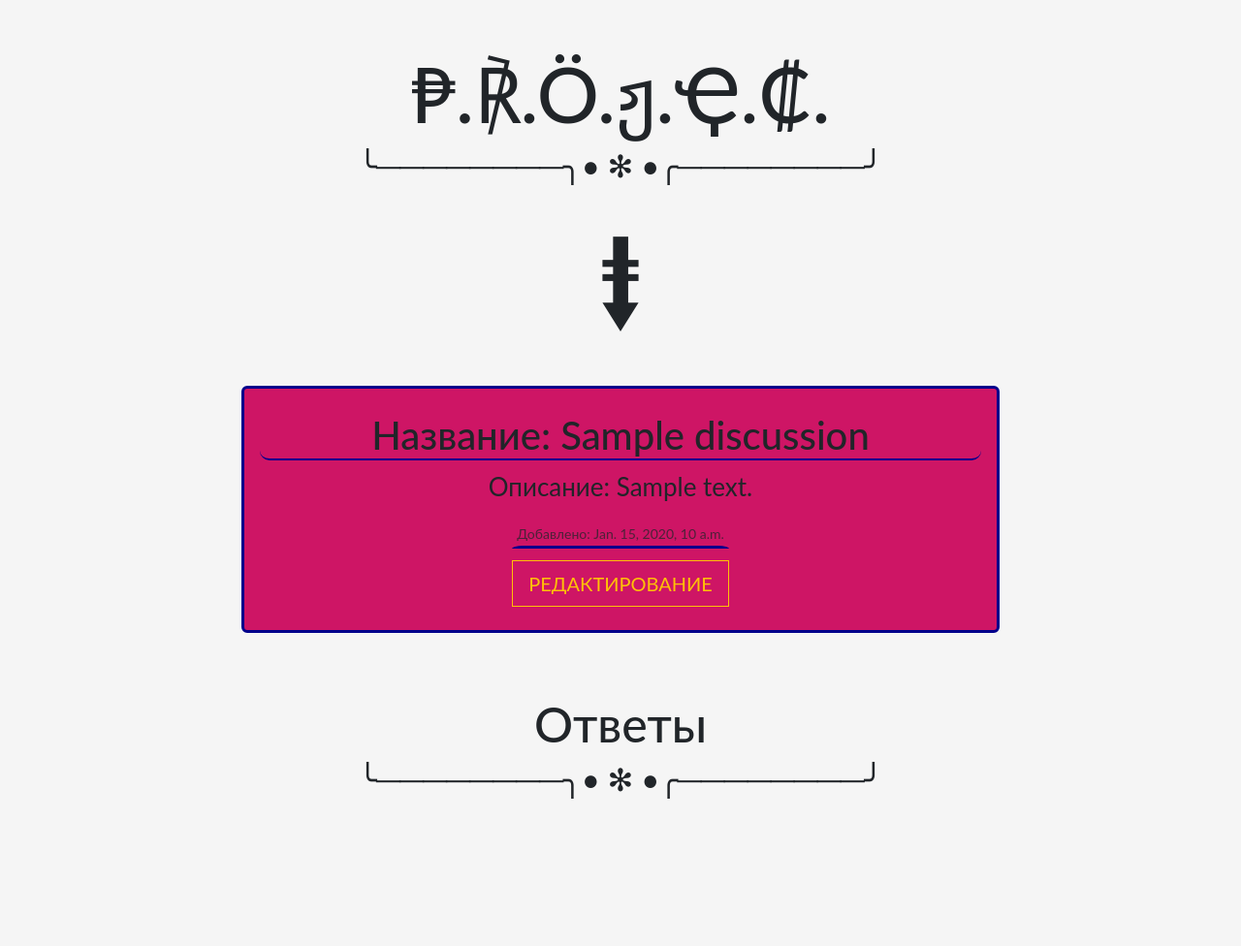
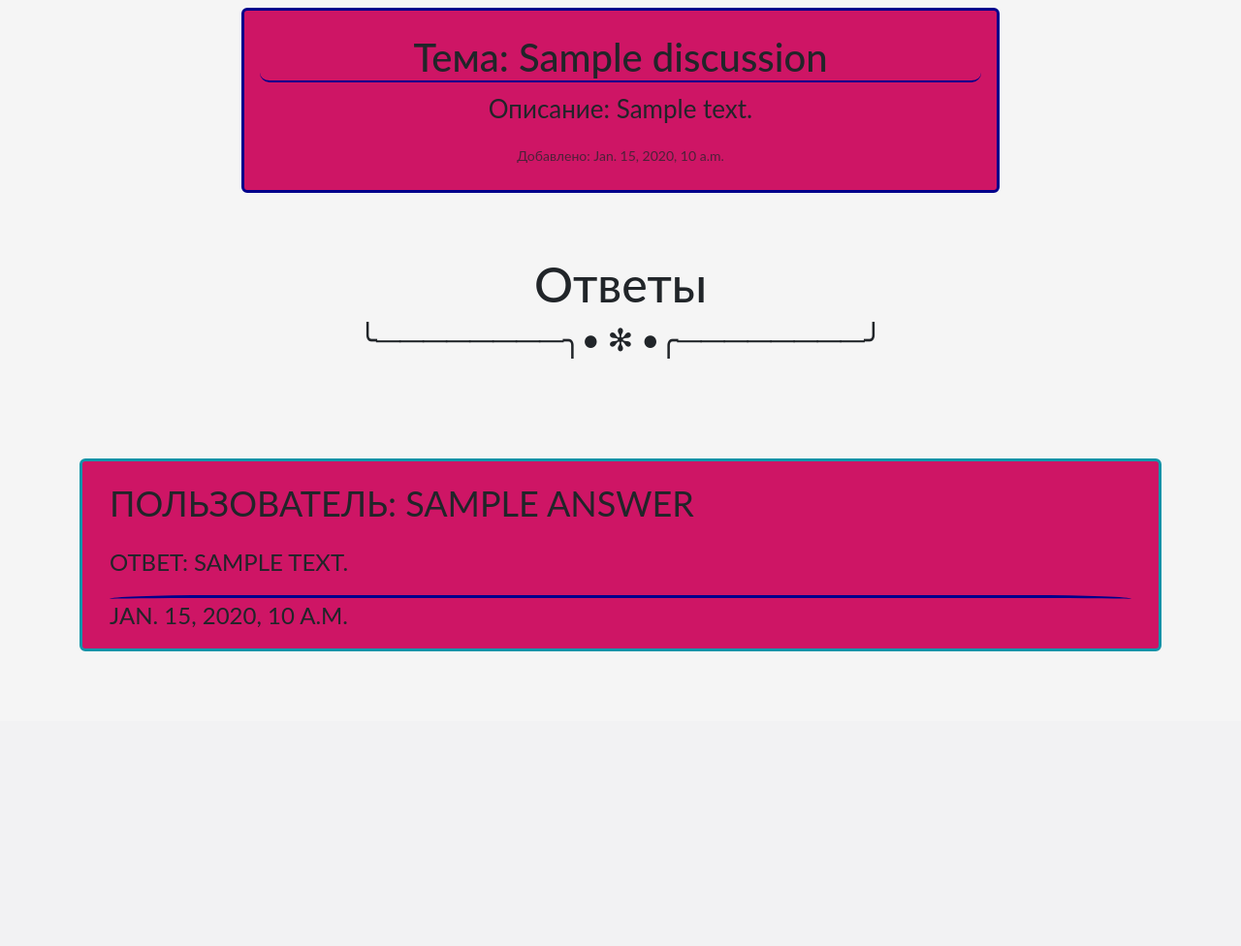
Before and after one commit to PandoraGrims/KKWW-8, a Django app: page /projects/1 in a window 1280 px wide. Shown: the part 56-1032 px from the top of the page at 97% size. After the commit the page ends 728 px from the top, so only its background shows below. Run offline with Django 4.2, Linux system fonts and the light colour scheme; a user stored in the database is signed in; tables that the repository leaves empty hold one stand-in row (values such as "Sample post"); parts of the project's set-up code (start-up, migrations or seed data) failed here and were passed over.

Commit message:
Добавил модель ответов, добавил шаблон по просмотру обсуждения и ответов. Дописал вьюшки и урлы, добавил в админку

```diff
--- a/forum/web_forum/admin.py
+++ b/forum/web_forum/admin.py
@@ -1,6 +1,6 @@
 from django.contrib import admin
 
-from web_forum.models import Discussion
+from web_forum.models import Discussion, Answer
 
 # admin.site.register(Type)
 #
@@ -11,3 +11,5 @@ from web_forum.models import Discussion
 # admin.site.register(Project)
 
 admin.site.register(Discussion)
+
+admin.site.register(Answer)
--- a/forum/web_forum/templates/discus/discus_detail_view.html
+++ b/forum/web_forum/templates/discus/discus_detail_view.html
@@ -22,20 +22,13 @@
 {% block title %}Детали Проекта{% endblock %}
 
 {% block content %}
-    <div class="title_head text-center pt-5 pb-1">
-
-        <h1 class="head-our-works" style="font-size: 80px">₱.℟.Ö.ჟ.Ҿ.₡.</h1>
-        <h2>╰────────╮• ✻ •╭────────╯</h2>
-        <h3 style="font-size:150px; padding-top: 0px; margin-top: 0px">⭽</h3>
-    </div>
-
     <div class="hbb_container" style="justify-content:center">
         <div class="card mx-auto mb-3 mt-2 py-2"
              style="max-width: 70%; border: 3px solid darkblue; background-color: #ce1565; text-align: center">
 
             <div class="card-body">
                 <h1 class="card-title" style="border-bottom: 2px solid darkblue; border-radius: 10px">
-                    Название: {{ discus.title }}</h1>
+                    Тема: {{ discus.title }}</h1>
                 <p class="card-text" style="font-size: 26px;">Описание: {{ discus.description }}</p>
 
                 {% for user in project.user.all %}
@@ -45,15 +38,15 @@
                 <p class="card-text"><small class="text-body-secondary">Добавлено: {{ discus.created_at }}</small>
                 </p>
 
-                {% if request.user.is_authenticated %}
-                    <a class="card-link pt-3 pt-4 pb-3" href="{% url "web_forum:discus_update_view" project.pk %}"
-                       style="border-top: 3px solid darkblue;border-radius: 5%">
-                        <button type="submit"
-                                class="btn btm-input btn-outline-warning btn-lg py-2  text-uppercase rounded-0">
-                            Редактирование
-                        </button>
-                    </a>
-                {% endif %}
+                {#                {% if request.user.is_authenticated %}#}
+                {#                    <a class="card-link pt-3 pt-4 pb-3" href="{% url "web_forum:discus_update_view" project.pk %}"#}
+                {#                       style="border-top: 3px solid darkblue;border-radius: 5%">#}
+                {#                        <button type="submit"#}
+                {#                                class="btn btm-input btn-outline-warning btn-lg py-2  text-uppercase rounded-0">#}
+                {#                            Редактирование#}
+                {#                        </button>#}
+                {#                    </a>#}
+                {#                {% endif %}#}
             </div>
         </div>
     </div>
@@ -69,51 +62,47 @@
     </div>
 
 
-    <div class="container text-center">
+    <div class="container text-start">
         <div class="container-our-works pb-5 pt-5">
             <div class="row row-cols-1 row-cols-md-2 g-4">
-                {% for task in tasks %}
-                    <div class="col-xxl-4 col-lg-6 col-sm-12">
-                        <div class="card card-our-works h-100"
-                             style="border: 3px solid darkblue; background-color: darkcyan">
+                {% for answer in answers %}
+
+
+
+                        <div class="card w-100" style="border: 3px solid #1395a9; background-color: #ce1565">
                             <div class="card-body ">
                                 <p class="card-text card-text-1 text-uppercase"
-                                   style="font-size: 36px;">{{ task.title }}</p>
+                                   style="font-size: 36px;">Пользователь: {{ answer.name }}</p>
                                 <p class="card-text card-text-1 text-uppercase"
-                                   style="font-size: 24px;">Статус: {{ task.status }}</p>
-                                {% for type in task.type.all %}
+                                   style="font-size: 24px;">Ответ: {{ answer.description }}</p>
                                 <p class="card-text card-text-1 text-uppercase"
-                                       style="font-size: 24px;">Тип: {{ type.type_name }}</p>
-                                {% endfor %}
-                                <p class="card-text card-text-1 text-uppercase"
-                                   style="font-size: 24px; border-top: 3px solid darkblue; border-radius: 10%;">{{ task.detailed_description }}</p>
-                                <p class="card-text card-text-1 text-uppercase"
-                                   style="font-size: 24px; border-top: 3px solid darkblue; border-radius: 10%;">{{ task.created_at }}</p>
+                                   style="font-size: 24px; border-top: 3px solid darkblue; border-radius: 10%;">{{ answer.created_at }}</p>
                             </div>
-                            <a class="card-link pt-3 pb-3" href="{% url "web_forum:task_view" task.pk %}"
-                               style="border-top: 3px solid darkblue;border-radius: 10%; background-color: darkcyan">
-                                <button type="submit"
-                                        class="btn btm-input btn-outline-warning btn-lg py-2  text-uppercase rounded-0">
-                                    Детальный просмотр задачи
-                                </button>
-                            </a>
-                            {% if request.user.is_authenticated %}
-                                <a class="card-link pt-3 pb-3" href="{% url "web_forum:task_update_view" task.pk %}"
-                                   style="border-top: 3px solid darkblue;border-radius: 10%; background-color: darkcyan">
-                                    <button type="submit"
-                                            class="btn btm-input btn-outline-warning btn-md py-2  text-uppercase rounded-0">
-                                        Редактирование
-                                    </button>
-                                </a>
-                                <a class="card-link pt-3 pb-3" href="{% url "web_forum:task_delete_view" task.pk %}"
-                                   style="border-top: 3px solid darkblue;border-radius: 10%; background-color: darkcyan">
-                                    <button type="submit"
-                                            class="btn btm-input btn-outline-warning btn-md py-2  text-uppercase rounded-0">
-                                        Удаление задачи
-                                    </button>
-                                </a>
-                            {% endif %}
-                        </div>
+
+                            {#                            <a class="card-link pt-3 pb-3" href="{% url "web_forum:task_view" task.pk %}"#}
+                            {#                               style="border-top: 3px solid darkblue;border-radius: 10%; background-color: darkcyan">#}
+                            {#                                <button type="submit"#}
+                            {#                                        class="btn btm-input btn-outline-warning btn-lg py-2  text-uppercase rounded-0">#}
+                            {#                                    Детальный просмотр задачи#}
+                            {#                                </button>#}
+                            {#                            </a>#}
+                            {#                            {% if request.user.is_authenticated %}#}
+                            {#                                <a class="card-link pt-3 pb-3" href="{% url "web_forum:task_update_view" task.pk %}"#}
+                            {#                                   style="border-top: 3px solid darkblue;border-radius: 10%; background-color: darkcyan">#}
+                            {#                                    <button type="submit"#}
+                            {#                                            class="btn btm-input btn-outline-warning btn-md py-2  text-uppercase rounded-0">#}
+                            {#                                        Редактирование#}
+                            {#                                    </button>#}
+                            {#                                </a>#}
+                            {#                                <a class="card-link pt-3 pb-3" href="{% url "web_forum:task_delete_view" task.pk %}"#}
+                            {#                                   style="border-top: 3px solid darkblue;border-radius: 10%; background-color: darkcyan">#}
+                            {#                                    <button type="submit"#}
+                            {#                                            class="btn btm-input btn-outline-warning btn-md py-2  text-uppercase rounded-0">#}
+                            {#                                        Удаление задачи#}
+                            {#                                    </button>#}
+                            {#                                </a>#}
+                            {#                            {% endif %}#}
+
                     </div>
                 {% endfor %}
             </div>
--- a/forum/web_forum/views/tasks_view.py
+++ b/forum/web_forum/views/tasks_view.py
@@ -54,12 +54,12 @@ class DiscusDetailView(DetailView):
     def get_success_url(self):
         return reverse("web_forum:discus_detail_view", kwargs={"pk": self.object.pk})
 
-    # def get_context_data(self, **kwargs):
-    #     context = super().get_context_data(**kwargs)
-    #     discus = self.get_object()
-    #     answers = discus.answers.all()
-    #     context['answers'] = answers
-    #     return context
+    def get_context_data(self, **kwargs):
+        context = super().get_context_data(**kwargs)
+        discus = self.get_object()
+        answers = discus.answers.all()
+        context['answers'] = answers
+        return context
 #
 #
 # class ProjectCreateView(LoginRequiredMixin, CreateView):
```
Also changed, not shown: forum/web_forum/models.py (+16 -73 lines). Lines whose indentation alone changed are shown as unchanged.
